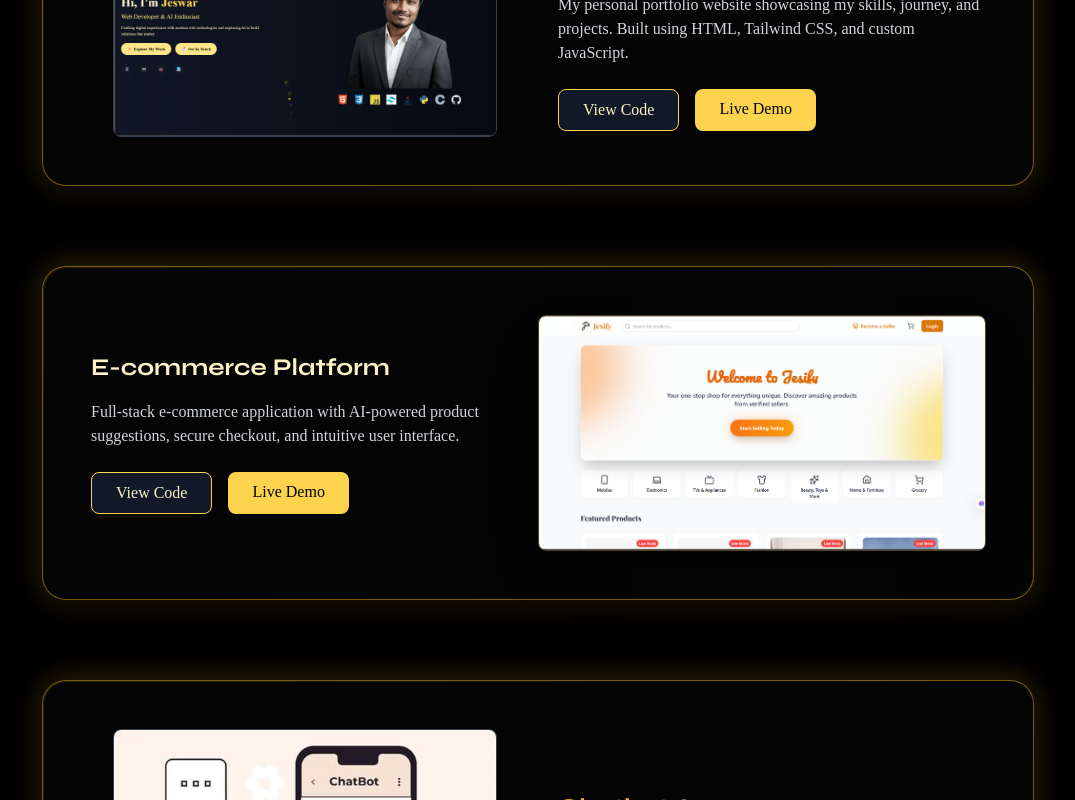
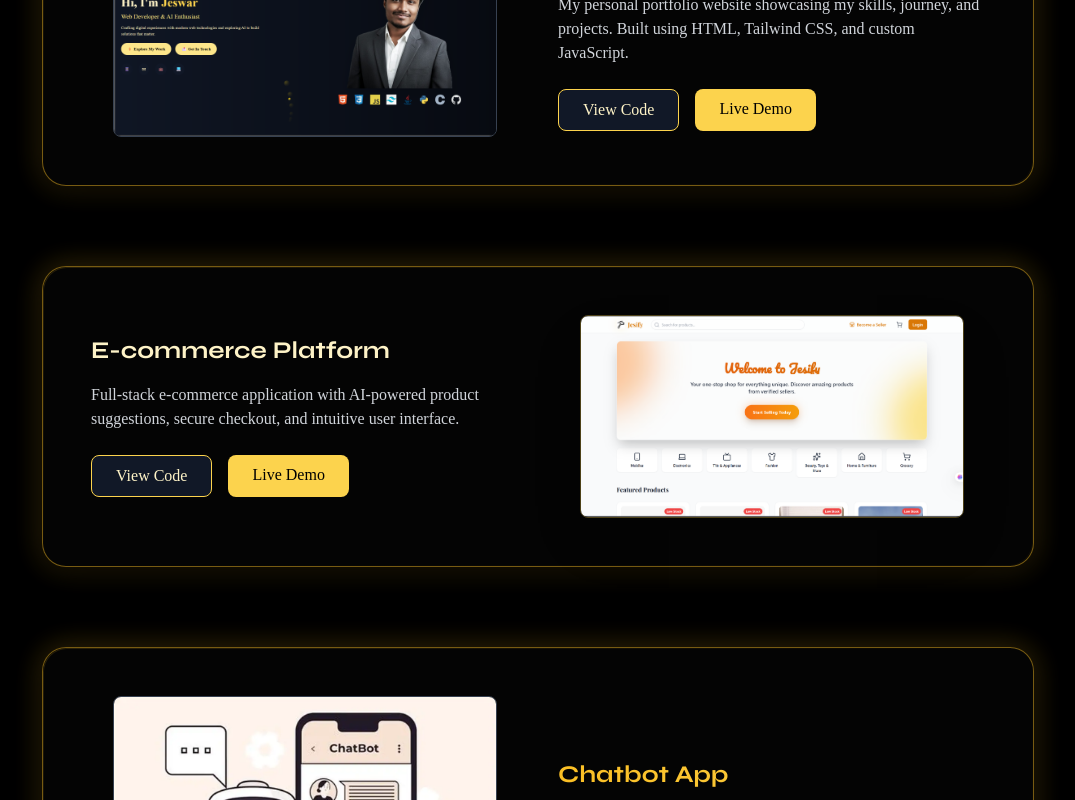
Before and after one commit to imjeswar/react-portfolio, a React (Vite) app: page / in a window 1280 px wide. Shown: the part 4662-5462 px from the top of the page, without its empty margins (102-1177 px from the left). Built offline with nearby package versions, Linux system fonts and the light colour scheme.

Commit message:
Updated portfolio UI and content

```diff
--- a/src/App.jsx
+++ b/src/App.jsx
@@ -162,12 +162,17 @@ const App = () => {
       <style>{`
         @import url('https://fonts.googleapis.com/css2?family=Lexend:wght@400;500;600;700;800;900&family=Manrope:wght@300;400;500;600;700;800&family=Sora:wght@400;500;600;700;800&family=Syne:wght@400;500;600;700;800&display=swap');
 
-        html { scroll-behavior: smooth; }
+        html, body {
+          margin: 0;
+          padding: 0;
+          width: 100%;
+          overflow-x: hidden;
+          position: relative;
+        }
         body {
           cursor: none;
           background: black;
           font-family: 'Manrope', sans-serif;
-          overflow-x: hidden;
           color: #fef3c7; /* text-amber-50 */
         }
         h1, h2, h3, h4, h5, h6 {
@@ -244,7 +249,12 @@ const App = () => {
             0 25px 60px -5px rgba(0, 0, 0, 0.9),
             0 0 30px rgba(251, 191, 36, 0.2),
             inset 0 0 0 1px rgba(255, 255, 255, 0.1);
-          transform: translateY(-5px) scale(1.005);
+        }
+        /* Only scale on devices that support hover (desktop) to prevent "shaking" on touch */
+        @media (hover: hover) {
+          .premium-glass:hover {
+            transform: translateY(-5px) scale(1.005);
+          }
         }
         .premium-glass::before {
           content: "";
@@ -278,7 +288,7 @@ const App = () => {
         }
       `}</style>
 
-      <div className="relative text-amber-100 space-y-20 pb-20">
+      <div className="relative text-amber-100 space-y-20 pb-20 w-full overflow-x-hidden">
         <Background />
         <Hero scrollToSkills={scrollToSkills} />
         <Navbar />
--- a/src/components/ProjectDetailsEcommerce.jsx
+++ b/src/components/ProjectDetailsEcommerce.jsx
@@ -7,7 +7,7 @@ const ProjectDetailsEcommerce = ({ handleReload }) => (
             <div className="md:w-1/2 flex justify-center">
                 <img
                     src="e-commerce.png"
-                    className="max-w-md rounded-lg border border-amber-300/30 shadow-2xl"
+                    className="max-w-sm w-full object-contain rounded-lg border border-amber-300/30 shadow-2xl"
                     alt="E-commerce Platform"
                 />
             </div>
--- a/src/components/Skills.jsx
+++ b/src/components/Skills.jsx
@@ -35,7 +35,7 @@ const Skills = () => {
   return (
     <section
       id="skills"
-      className="py-12 w-full premium-glass animate-glow rounded-3xl p-8 md:p-12 overflow-hidden"
+      className="py-12 w-full premium-glass animate-glow rounded-3xl p-8 md:p-12 overflow-x-hidden overflow-y-visible"
       data-aos="fade-up"
     >
       <div className="text-center">
```
